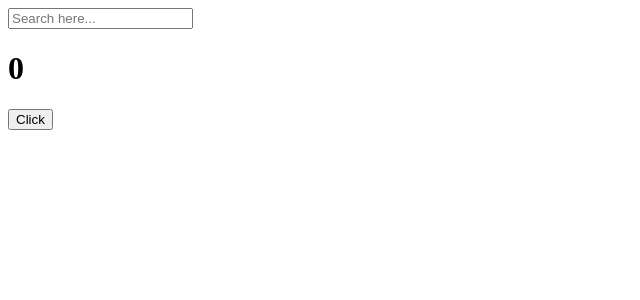
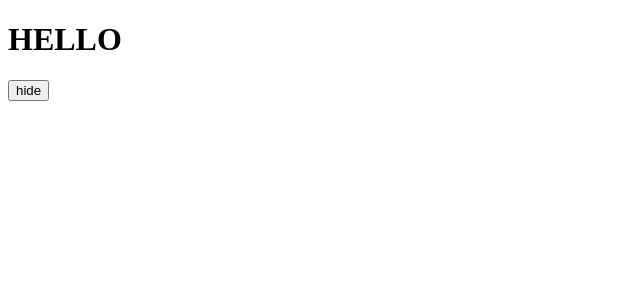
Before and after one commit to yeonvv/nomad-react-beginners, a React (Create React App) app: page / in a window 1280 px wide. Shown: the top 300 px of the page, without its empty margins (0-640 px from the left). Built offline with nearby package versions, Linux system fonts and the light colour scheme.

Commit message:
ClieanUpFunction

```diff
--- a/src/App.js
+++ b/src/App.js
@@ -1,34 +1,22 @@
 import { useState, useEffect } from "react";
 
+const Hello = () => {
+  useEffect(() => {
+    console.log("hi :)");
+    return () => console.log("bye :(");
+  }, []);
+  return <h1>HELLO</h1>;
+};
+
 function App() {
-  const [counter, setCounter] = useState(0);
-  const [keyword, setKeyword] = useState("");
-
-  const onChange = (event) => {
-    setKeyword(event.target.value);
+  const [value, setValue] = useState(true);
+  const onClick = () => {
+    setValue((prev) => !prev);
   };
-  const onClick = () => {
-    setCounter(counter + 1);
-  };
-  useEffect(() => {
-    console.log("I run one time");
-  }, []);
-  useEffect(() => {
-    console.log("Call the API");
-  }, [counter]);
-  useEffect(() => {
-    console.log("SEARCH FOR: ", keyword);
-  }, [keyword]);
   return (
     <div>
-      <input
-        value={keyword}
-        onChange={onChange}
-        type="text"
-        placeholder="Search here..."
-      />
-      <h1>{counter}</h1>
-      <button onClick={onClick}>Click</button>
+      {value ? <Hello /> : null}
+      <button onClick={onClick}>{value ? "hide" : "show"}</button>
     </div>
   );
 }
```
Also changed, not shown: memo.txt.
